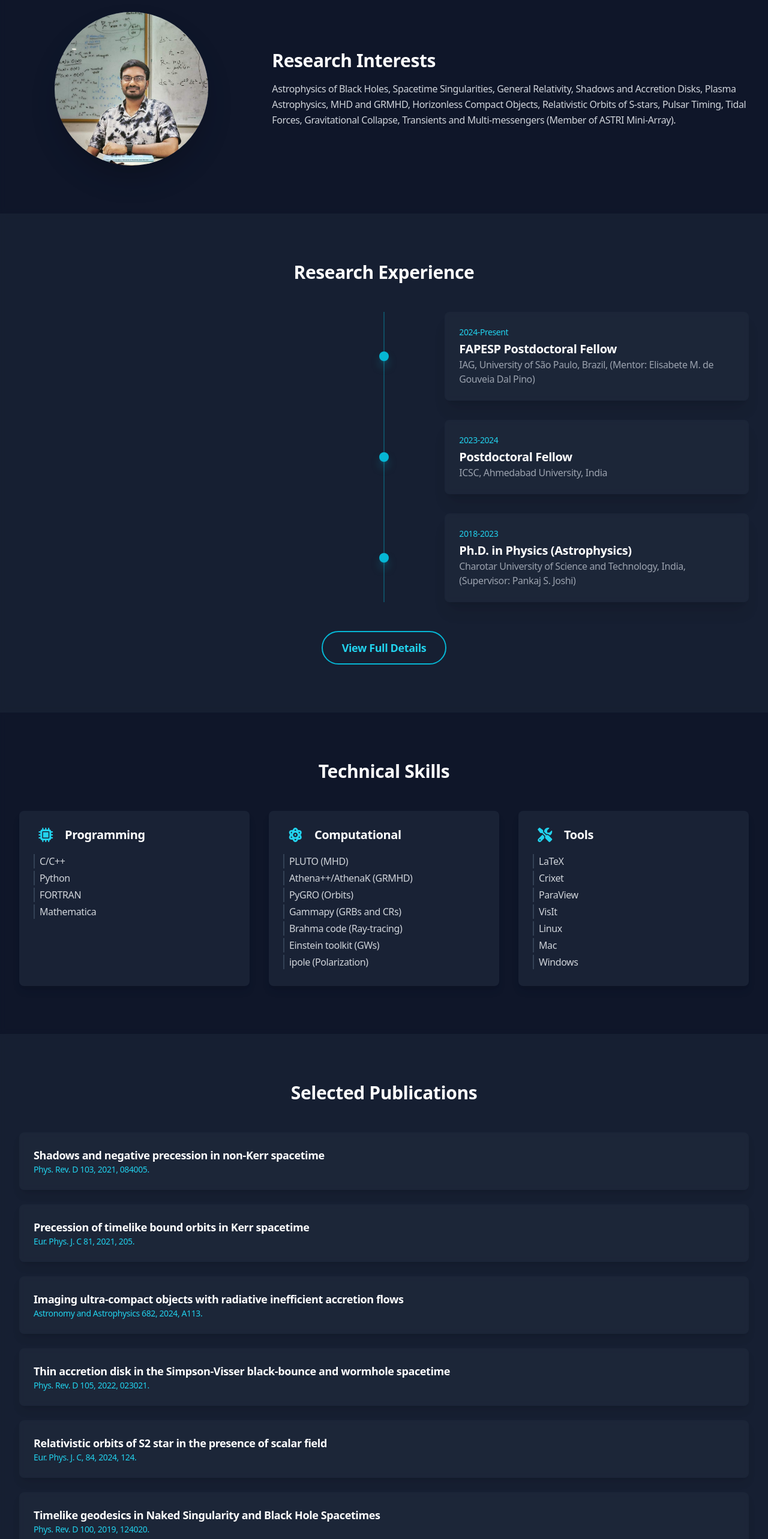
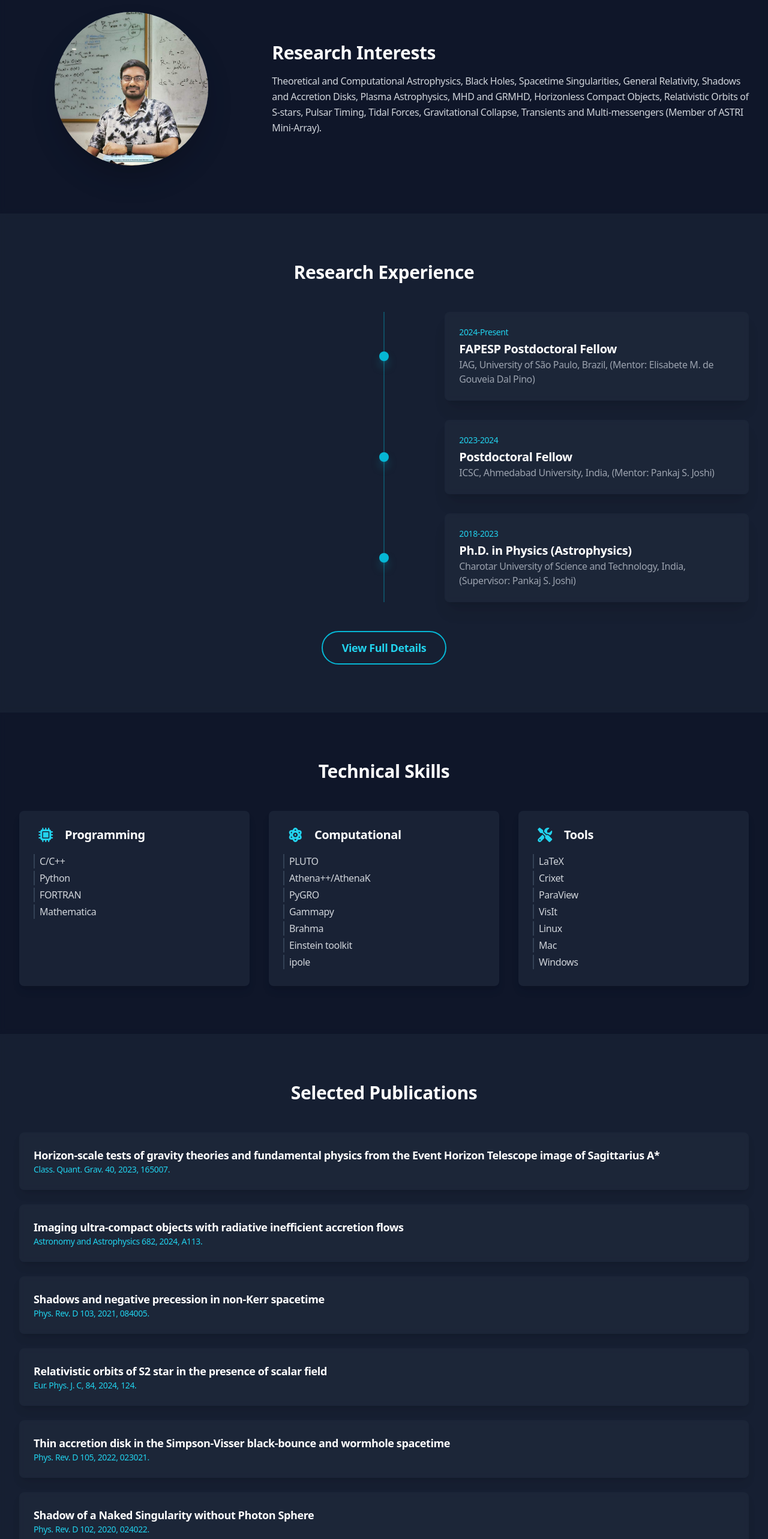
Before and after one commit to Parth-G-Bambhaniya/Parth-G-Bambhaniya.github.io, a React (Vite) app: page / in a window 1280 px wide. Shown: the part 860-3426 px from the top of the page at 60% size. Built offline with nearby package versions, Linux system fonts and the light colour scheme; some icons are missing.

Commit message:
Update App.jsx

```diff
--- a/src/App.jsx
+++ b/src/App.jsx
@@ -12,7 +12,7 @@ const personalInfo = {
   quote: "Every photon that escapes carries the truth of gravity",
   email: "parth.bambhaniya@usp.br",
   location: "São Paulo, Brazil",
-  researchInterests: "Astrophysics of Black Holes, Spacetime Singularities, General Relativity, Shadows and Accretion Disks, Plasma Astrophysics, MHD and GRMHD, Horizonless Compact Objects, Relativistic Orbits of S-stars, Pulsar Timing, Tidal Forces, Gravitational Collapse, Transients and Multi-messengers (Member of ASTRI Mini-Array).",
+  researchInterests: "Theoretical and Computational Astrophysics, Black Holes, Spacetime Singularities, General Relativity, Shadows and Accretion Disks, Plasma Astrophysics, MHD and GRMHD, Horizonless Compact Objects, Relativistic Orbits of S-stars, Pulsar Timing, Tidal Forces, Gravitational Collapse, Transients and Multi-messengers (Member of ASTRI Mini-Array).",
   links: {
     googleScholar: "https://scholar.google.com/citations?user=bfBJi04AAAAJ&hl=en",
     orcid: "https://orcid.org/0000-0001-8424-3357",
@@ -30,7 +30,7 @@ const experienceData = [
   {
     duration: "2023-2024",
     role: "Postdoctoral Fellow",
-    institution: "ICSC, Ahmedabad University, India",
+    institution: "ICSC, Ahmedabad University, India, (Mentor: Pankaj S. Joshi)",
     description: "Project: Astrophysics of Black Holes and Spacetime Singularities."
   },
   {
@@ -56,32 +56,32 @@ const experienceData = [
 const skillsData = {
   programming: ["C/C++", "Python", "FORTRAN", "Mathematica",],
   computational: [
-    "PLUTO (MHD)", "Athena++/AthenaK (GRMHD)", "PyGRO (Orbits)", "Gammapy (GRBs and CRs)", "Brahma code (Ray-tracing)", "Einstein toolkit (GWs)", "ipole (Polarization)"
+    "PLUTO", "Athena++/AthenaK", "PyGRO", "Gammapy", "Brahma", "Einstein toolkit", "ipole"
   ],
   tools: ["LaTeX", "Crixet", "ParaView", "VisIt", "Linux", "Mac", "Windows"]
 };
 
 const fullPublicationsList = [
     // Published Articles
+    { title: "Horizon-scale tests of gravity theories and fundamental physics from the Event Horizon Telescope image of Sagittarius A*", journal: "Class. Quant. Grav. 40, 2023, 165007.", type: "published" },
+    { title: "Imaging ultra-compact objects with radiative inefficient accretion flows", journal: "Astronomy and Astrophysics 682, 2024, A113.", type: "published" },
     { title: "Shadows and negative precession in non-Kerr spacetime", journal: "Phys. Rev. D 103, 2021, 084005.", type: "published" },
+    { title: "Relativistic orbits of S2 star in the presence of scalar field", journal: "Eur. Phys. J. C, 84, 2024, 124.", type: "published" },
+    { title: "Thin accretion disk in the Simpson-Visser black-bounce and wormhole spacetime", journal: "Phys. Rev. D 105, 2022, 023021.", type: "published" },
+    { title: "Shadow of a Naked Singularity without Photon Sphere", journal: "Phys. Rev. D 102, 2020, 024022.", type: "published" },
+    { title: "Energy extraction from Janis-Newman-Winicour naked singularity", journal: "Phys. Rev. D 107, 2023, 064036.", type: "published" },
+    { title: "Relativistic time delay analysis of pulsar signals near ultra-compact objects", journal: "Phys. Rev. D 110, 2024, 104026.", type: "published" },
+    { title: "Timelike geodesics in Naked Singularity and Black Hole Spacetimes", journal: "Phys. Rev. D 100, 2019, 124020.", type: "published" },
     { title: "Precession of timelike bound orbits in Kerr spacetime", journal: "Eur. Phys. J. C 81, 2021, 205.", type: "published" },
-    { title: "Imaging ultra-compact objects with radiative inefficient accretion flows", journal: "Astronomy and Astrophysics 682, 2024, A113.", type: "published" },
-    { title: "Thin accretion disk in the Simpson-Visser black-bounce and wormhole spacetime", journal: "Phys. Rev. D 105, 2022, 023021.", type: "published" },
-    { title: "Relativistic orbits of S2 star in the presence of scalar field", journal: "Eur. Phys. J. C, 84, 2024, 124.", type: "published" },
-    { title: "Timelike geodesics in Naked Singularity and Black Hole Spacetimes", journal: "Phys. Rev. D 100, 2019, 124020.", type: "published" },
-    { title: "Horizon-scale tests of gravity theories and fundamental physics from the Event Horizon Telescope image of Sagittarius A*", journal: "Class. Quant. Grav. 40, 2023, 165007.", type: "published" },
+    { title: "Time Delay of Pulsar Signals in Astrophysical Black Hole Spacetimes", journal: "Phys. Dark. Univ. 49, 2025, 10203649.", type: "published" },
     { title: "High Energy Particle Collisions in the vicinity of Naked Singularity", journal: "Phys. Dark. Univ. 50, 2025, 102101.", type: "published" },
-    { title: "Shadow of a Naked Singularity without Photon Sphere", journal: "Phys. Rev. D 102, 2020, 024022.", type: "published" },
     { title: "Shadows and precession of orbits in rotating Janis-Newman-Winicour spacetime", journal: "Eur. Phys. J. C 82, 2022, 77.", type: "published" },
     { title: "Rotational energy extraction from the Kerr black hole's mimickers", journal: "Universe 8. 2022, 571.", type: "published" },
-    { title: "Energy extraction from Janis-Newman-Winicour naked singularity", journal: "Phys. Rev. D 107, 2023, 064036.", type: "published" },
-    { title: "Time Delay of Pulsar Signals in Astrophysical Black Hole Spacetimes", journal: "Phys. Dark. Univ. 49, 2025, 10203649.", type: "published" },
     { title: "Lense-Thirring effect and precession of timelike geodesics in slowly rotating black hole and naked singularity spacetimes", journal: "Phys. Dark. Univ. 40, 2023, 101215.", type: "published" },
     { title: "Tidal forces in the Simpson-Visser black-bounce and wormhole spacetimes", journal: "Phys. Dark. Univ. 44, 2024, 101487.", type: "published" },
     { title: "Tidal force effects and periodic orbits in null naked singularity spacetime", journal: "Chin. Phys. C 48, 2024, 11, 115108.", type: "published" },
     { title: "On the interactions of black holes and cosmic strings", journal: "Phys. Dark. Univ. 46, 2024, 101553.", type: "published" },
     { title: "Towards an Observational test of Black Hole versus Naked Singularity at the Galactic Center", journal: "Int. J. Mod. Phys. D. 28, 2019, 1930024.", type: "published" },
-    { title: "Relativistic time delay analysis of pulsar signals near ultra-compact objects", journal: "Phys. Rev. D 110, 2024, 104026.", type: "published" },
     { title: "Influence of primary hair and plasma on intensity distribution of black hole shadows", journal: "Eur. Phys. J. Plus 140, 2025, 23", type: "published" },
     { title: "Retrograde Precession of Relativistic Orbits and the Quest for Charged Black Holes", journal: "Phys. Dark. Univ. 48, 2025, 101949.", type: "published" },
     { title: "Shadow Formation Conditions Beyond the Kerr Black Hole Paradigm", journal: "Symmetry 17, 2025, 1384.", type: "published" },
@@ -93,7 +93,7 @@ const fullPublicationsList = [
     { title: "Probing the Shadow Image of the Sagittarius A* with Event Horizon Telescope", journal: "arXiv:2202.00588 [gr-qc].", type: "submitted" },
     { title: "Quasinormal Modes and Stability Analysis of the JMN-1 Naked Singularity", journal: "arXiv: 2504.01653 [gr-qc].", type: "submitted" }
 ];
-const publicationsPreview = fullPublicationsList.filter(pub => pub.type === "published").slice(0, 21);
+const publicationsPreview = fullPublicationsList.filter(pub => pub.type === "published").slice(0, 9);
 
 const achievementsData = [
   "FAPESP Postdoctoral Fellowship, Grant No. 2024/09383-4, IAG, Sao Paulo University, Brazil, 2024.",
```
